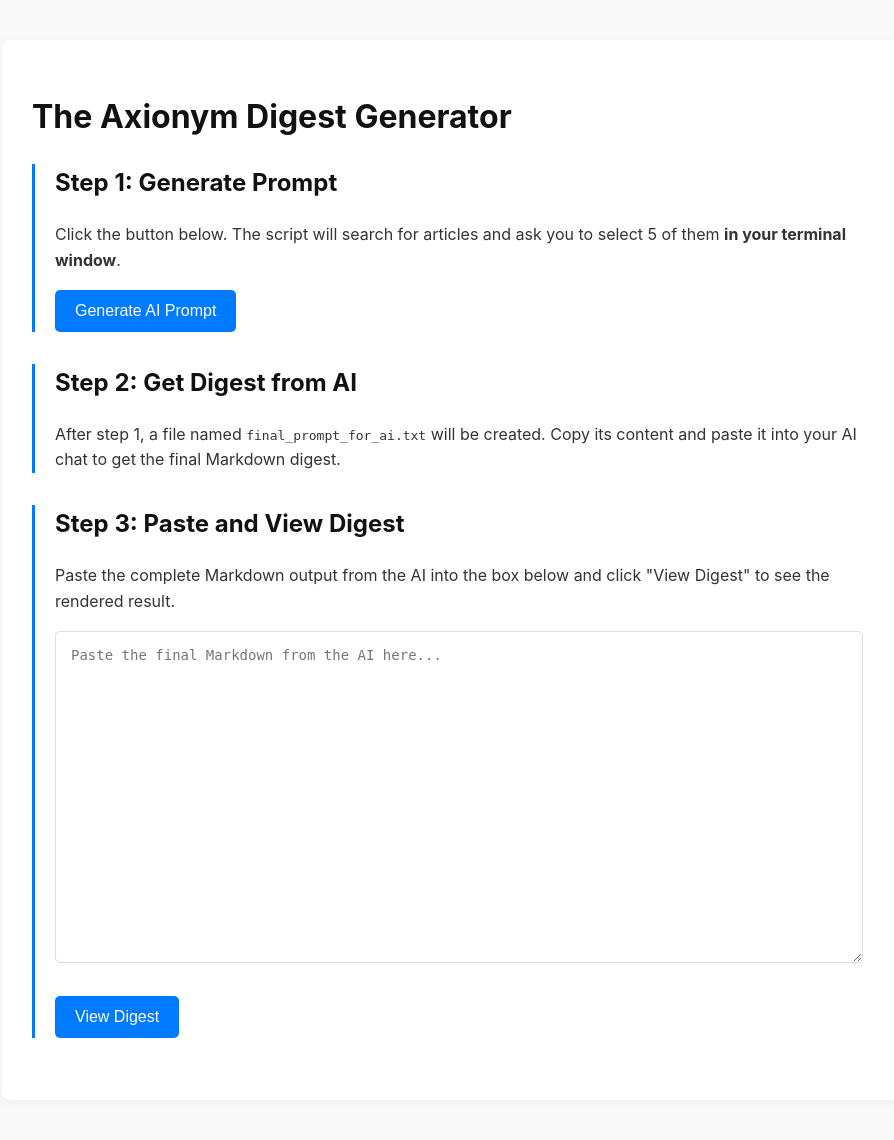
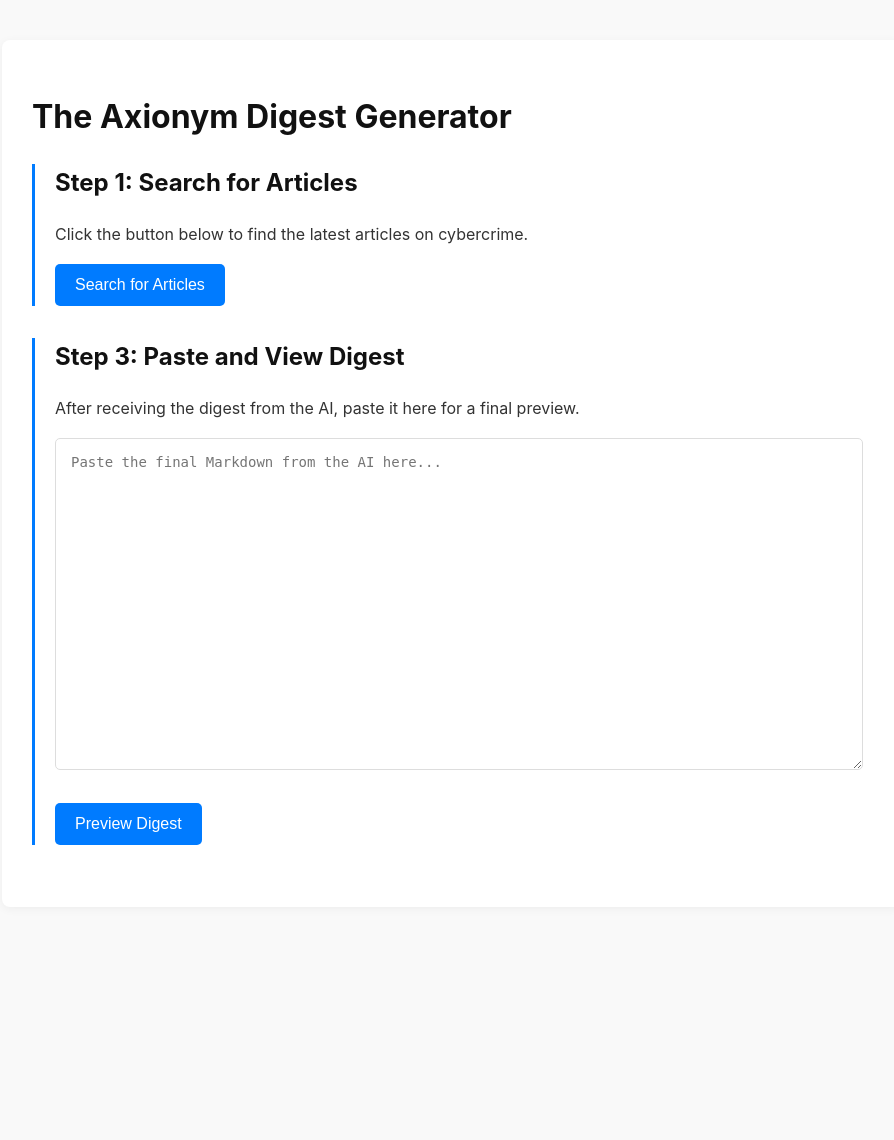
Before and after one commit to mayafudimaxionym/The-Axionym-Digest, a Flask app: page / in a window 1280 px wide. Shown: the whole page, without its empty margins (188-1082 px from the left). After the commit the page ends 845 px from the top, so only its background shows below. Run offline with Flask 3, Linux system fonts and the light colour scheme.

Commit message:
feat: Implement web-based article selection
This commit refactors the article selection process from a terminal-based interaction to a more user-friendly web interface.

Key changes:

- The main page now has a two-step process: search for articles, then select from the results.

- app.py is updated with new routes (/search-articles, /generate-prompt) to handle this flow.

- digest_logic.py includes improved error handling for the Google Search API.

- index.html is redesigned to display search results and allow users to select articles directly in the browser.

This change improves the usability of the tool by removing the need for terminal interaction during the article selection phase.

```diff
--- a/app.py
+++ b/app.py
@@ -1,61 +1,82 @@
 # app.py
 
-from flask import Flask, render_template, request, Markup
+from flask import Flask, render_template, request
+from markupsafe import Markup # Correct import for Markup
 import markdown
 import digest_logic as dl
 
 app = Flask(__name__)
+
+# A global variable to temporarily store the found articles.
+# In a real-world application, using user sessions would be better,
+# but for a local-only tool, this is acceptable.
+found_articles = []
 
 @app.route('/')
 def index():
     """Renders the main page."""
     return render_template('index.html')
 
-@app.route('/generate', methods=['POST'])
-def generate_prompt():
-    """Triggers the article searching and selection process."""
-    print("\n--- [SERVER LOG] Received request to generate prompt ---")
+@app.route('/search-articles', methods=['POST'])
+def search_articles_route():
+    """
+    Searches for articles and displays them on the same page for selection.
+    """
+    global found_articles
+    print("\n--- [SERVER LOG] Received request to search for articles ---")
 
-    # 1. Search for articles
-    articles = dl.search_articles()
-    if not articles:
-        return render_template('index.html', message="Error: Could not find any articles. Check terminal for details.")
+    found_articles = dl.search_articles()
 
-    # 2. Interactive selection in the terminal
-    print("\n--- [ACTION REQUIRED] Please Select 5 Articles in the Terminal ---")
-    for i, article in enumerate(articles):
-        print(f"[{i+1}] {article['title']}\n    Snippet: {article['snippet']}\n")
+    if not found_articles:
+        return render_template('index.html', message="Error: Could not find any articles. Check terminal logs.")
 
-    selected_indices = []
-    while len(selected_indices) < 5:
-        try:
-            choice = input(f"Enter the number of your choice ({5 - len(selected_indices)} remaining): ")
-            index = int(choice) - 1
-            if 0 <= index < len(articles) and index not in selected_indices:
-                selected_indices.append(index)
-            else:
-                print("Invalid number or already selected. Please try again.")
-        except (ValueError, IndexError):
-            print("Invalid input. Please enter a valid number from the list.")
+    # Pass the found articles to the template for rendering the selection form
+    return render_template('index.html', articles_to_select=found_articles)
 
-    selected_articles = [articles[i] for i in selected_indices]
-    print("\n✅ You have selected 5 articles. Fetching full content...")
+@app.route('/generate-prompt', methods=['POST'])
+def generate_prompt_route():
+    """
+    Processes the user's selection, scrapes the content, and generates the prompt file.
+    """
+    global found_articles
+    print("\n--- [SERVER LOG] Received request to generate prompt from selection ---")
 
-    # 3. Scrape content and generate the prompt file
+    # Get the indices of the selected checkboxes from the form
+    selected_indices = request.form.getlist('selected_articles')
+
+    if len(selected_indices) != 5:
+        message = f"Error: Please select exactly 5 articles. You selected {len(selected_indices)}."
+        # Pass the original list back so the user can correct their selection
+        return render_template('index.html', articles_to_select=found_articles, message=message)
+
+    # Build the list of selected articles from the form data
+    selected_articles_data = []
+    for index_str in selected_indices:
+        index = int(index_str)
+        # Get the article data from the hidden form fields
+        title = request.form.get(f'article_title_{index}')
+        url = request.form.get(f'article_url_{index}')
+        selected_articles_data.append({'title': title, 'url': url})
+
+    print(f"✅ User selected {len(selected_articles_data)} articles. Fetching content...")
+
+    # Scrape content for the selected articles and generate the final prompt file
     final_articles_data = []
-    for article in selected_articles:
+    for article in selected_articles_data:
         content = dl.get_article_content(article['url'])
         final_articles_data.append({'title': article['title'], 'url': article['url'], 'content': content})
 
     dl.generate_final_prompt(final_articles_data)
 
-    message = f"Success! Prompt file '{dl.OUTPUT_PROMPT_FILE}' has been generated. Please continue to Step 2."
+    message = f"Success! The prompt file '{dl.OUTPUT_PROMPT_FILE}' has been generated. You can now proceed to Step 3."
+    # Clear the global variable and return to the main page with a success message
+    found_articles = []
     return render_template('index.html', message=message)
 
 
 @app.route('/render', methods=['POST'])
 def render_digest():
-    """Renders the Markdown from the form into HTML."""
+    """Renders the Markdown from the form textarea into HTML."""
     md_text = request.form.get('digest_markdown', '')
     # Convert Markdown to HTML, enabling the 'extra' extension for features like tables
     html_content = markdown.markdown(md_text, extensions=['extra', 'fenced_code'])
--- a/templates/index.html
+++ b/templates/index.html
@@ -14,8 +14,12 @@
         button:hover, input[type="submit"]:hover { background-color: #0056b3; }
         textarea { width: 95%; height: 300px; font-family: monospace; font-size: 14px; padding: 15px; border-radius: 5px; border: 1px solid #ddd; }
         .digest-output { margin-top: 2em; padding: 20px; border: 1px solid #eee; border-radius: 5px; background-color: #fff; }
-        .digest-output h2 { margin-top: 0; }
         .message { padding: 15px; background-color: #e7f3fe; border: 1px solid #d0e8fc; color: #084298; border-radius: 5px; margin-bottom: 20px;}
+        .article-list { list-style-type: none; padding: 0; }
+        .article-item { margin-bottom: 15px; padding: 10px; border: 1px solid #eee; border-radius: 5px; }
+        .article-item label { display: block; font-weight: bold; }
+        .article-item p { margin: 5px 0 0; color: #555; font-size: 0.9em; }
+        input[type="checkbox"] { margin-right: 10px; transform: scale(1.2); }
     </style>
 </head>
 <body>
@@ -26,34 +30,78 @@
             <div class="message">{{ message }}</div>
         {% endif %}
 
+        <!-- SECTION 1: Initial view or after prompt generation -->
+        <!-- This section is displayed if there are NO articles to select. -->
+        {% if not articles_to_select %}
         <div class="step">
-            <h2>Step 1: Generate Prompt</h2>
-            <p>Click the button below. The script will search for articles and ask you to select 5 of them <strong>in your terminal window</strong>.</p>
-            <form action="/generate" method="post">
-                <button type="submit">Generate AI Prompt</button>
+            <h2>Step 1: Search for Articles</h2>
+            <p>Click the button below to find the latest articles on cybercrime.</p>
+            <!-- This form correctly points to the /search-articles route -->
+            <form action="/search-articles" method="post">
+                <button type="submit">Search for Articles</button>
             </form>
         </div>
 
         <div class="step">
-            <h2>Step 2: Get Digest from AI</h2>
-            <p>After step 1, a file named <code>final_prompt_for_ai.txt</code> will be created. Copy its content and paste it into your AI chat to get the final Markdown digest.</p>
-        </div>
-
-        <div class="step">
             <h2>Step 3: Paste and View Digest</h2>
-            <p>Paste the complete Markdown output from the AI into the box below and click "View Digest" to see the rendered result.</p>
+            <p>After receiving the digest from the AI, paste it here for a final preview.</p>
             <form action="/render" method="post">
                 <textarea name="digest_markdown" placeholder="Paste the final Markdown from the AI here..."></textarea><br><br>
-                <input type="submit" value="View Digest">
+                <input type="submit" value="Preview Digest">
             </form>
         </div>
+        {% endif %}
 
+        <!-- SECTION 2: Article Selection View -->
+        <!-- This section is displayed ONLY if there ARE articles to select. -->
+        {% if articles_to_select %}
+        <div class="step">
+            <h2>Step 2: Select 5 Articles</h2>
+            <p>Choose exactly 5 articles from the list below to generate the AI prompt.</p>
+            <!-- This form correctly points to the /generate-prompt route -->
+            <form action="/generate-prompt" method="post">
+                <ul class="article-list">
+                    {% for article in articles_to_select %}
+                    <li class="article-item">
+                        <label>
+                            <input type="checkbox" name="selected_articles" value="{{ loop.index0 }}">
+                            {{ article.title }}
+                        </label>
+                        <p>{{ article.snippet }}</p>
+                        <!-- Hidden fields to pass article data along with the selection -->
+                        <input type="hidden" name="article_title_{{ loop.index0 }}" value="{{ article.title }}">
+                        <input type="hidden" name="article_url_{{ loop.index0 }}" value="{{ article.url }}">
+                    </li>
+                    {% endfor %}
+                </ul>
+                <input type="submit" value="Generate AI Prompt">
+            </form>
+        </div>
+        {% endif %}
+
+        <!-- SECTION 3: Final Digest Preview Area -->
+        <!-- This area is displayed only after you've submitted Markdown for rendering. -->
         {% if content %}
         <div class="digest-output">
-            <h2>Generated Digest Preview</h2>
+            <h2>Digest Preview</h2>
             {{ content|safe }}
         </div>
         {% endif %}
     </div>
+
+    <!-- JavaScript to limit checkbox selection to 5 -->
+    <script>
+        const checkboxes = document.querySelectorAll('input[name="selected_articles"]');
+        const limit = 5;
+        checkboxes.forEach(checkbox => {
+            checkbox.addEventListener('change', () => {
+                const checkedCount = document.querySelectorAll('input[name="selected_articles"]:checked').length;
+                if (checkedCount > limit) {
+                    alert('You may only select up to 5 articles.');
+                    checkbox.checked = false;
+                }
+            });
+        });
+    </script>
 </body>
 </html>
```
Also changed, not shown: digest_logic.py (+38 -5 lines).
